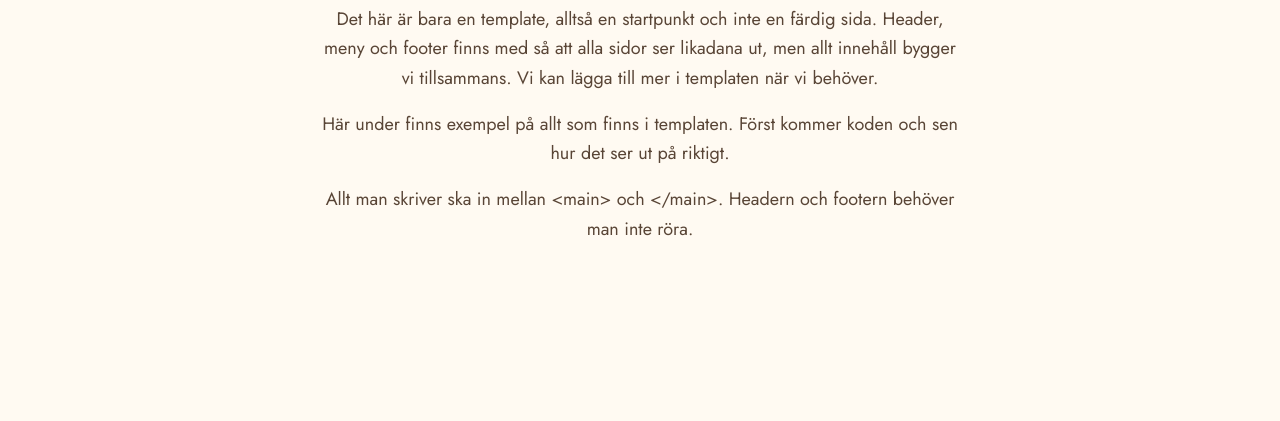
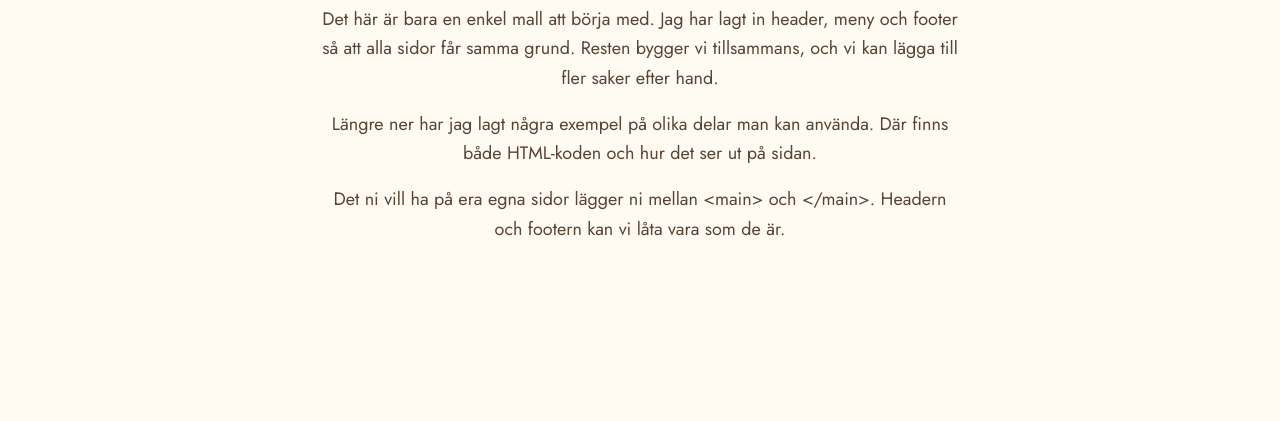
Before and after one commit to elhamkouhbor/scandi-studios, a plain HTML site: page exempel.html in a window 1280 px wide. Shown: the part 379-800 px from the top of the page. Drawn offline with nearby package versions, Linux system fonts and the light colour scheme.

Commit message:
Ny introtext på exempelsidan

```diff
--- a/exempel.html
+++ b/exempel.html
@@ -39,9 +39,9 @@
 
   <section class="sektion">
   <h1>Exempel</h1>
-    <p>Det här är bara en template, alltså en startpunkt och inte en färdig sida. Header, meny och footer finns med så att alla sidor ser likadana ut, men allt innehåll bygger vi tillsammans. Vi kan lägga till mer i templaten när vi behöver.</p>
-    <p>Här under finns exempel på allt som finns i templaten. Först kommer koden och sen hur det ser ut på riktigt.</p>
-      <p>Allt man skriver ska in mellan &lt;main&gt; och &lt;/main&gt;. Headern och footern behöver man inte röra.</p>
+    <p>Det här är bara en enkel mall att börja med. Jag har lagt in header, meny och footer så att alla sidor får samma grund. Resten bygger vi tillsammans, och vi kan lägga till fler saker efter hand.</p>
+    <p>Längre ner har jag lagt några exempel på olika delar man kan använda. Där finns både HTML-koden och hur det ser ut på sidan.</p>
+      <p>Det ni vill ha på era egna sidor lägger ni mellan &lt;main&gt; och &lt;/main&gt;. Headern och footern kan vi låta vara som de är.</p>
   </section>
 
 
```
